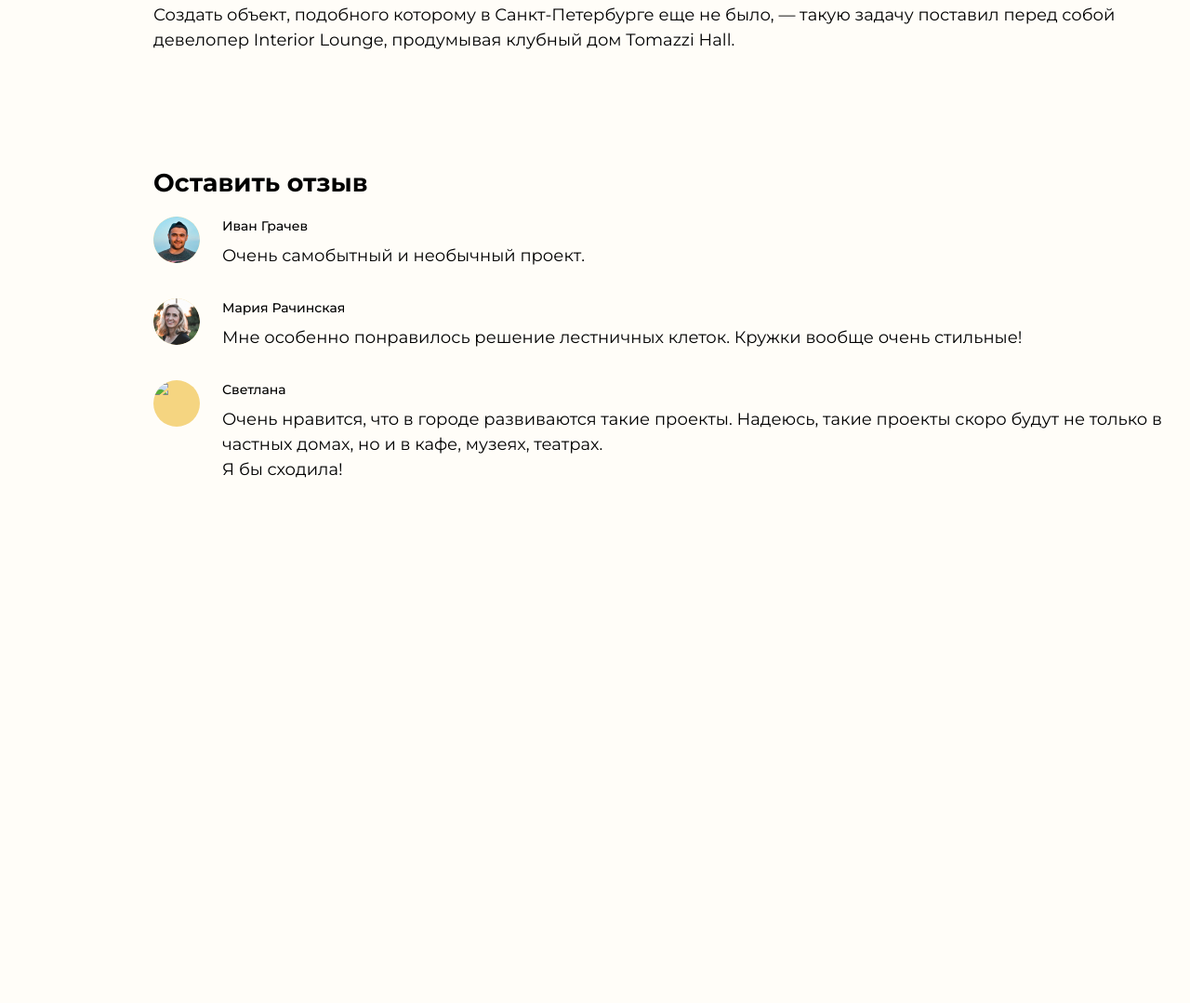
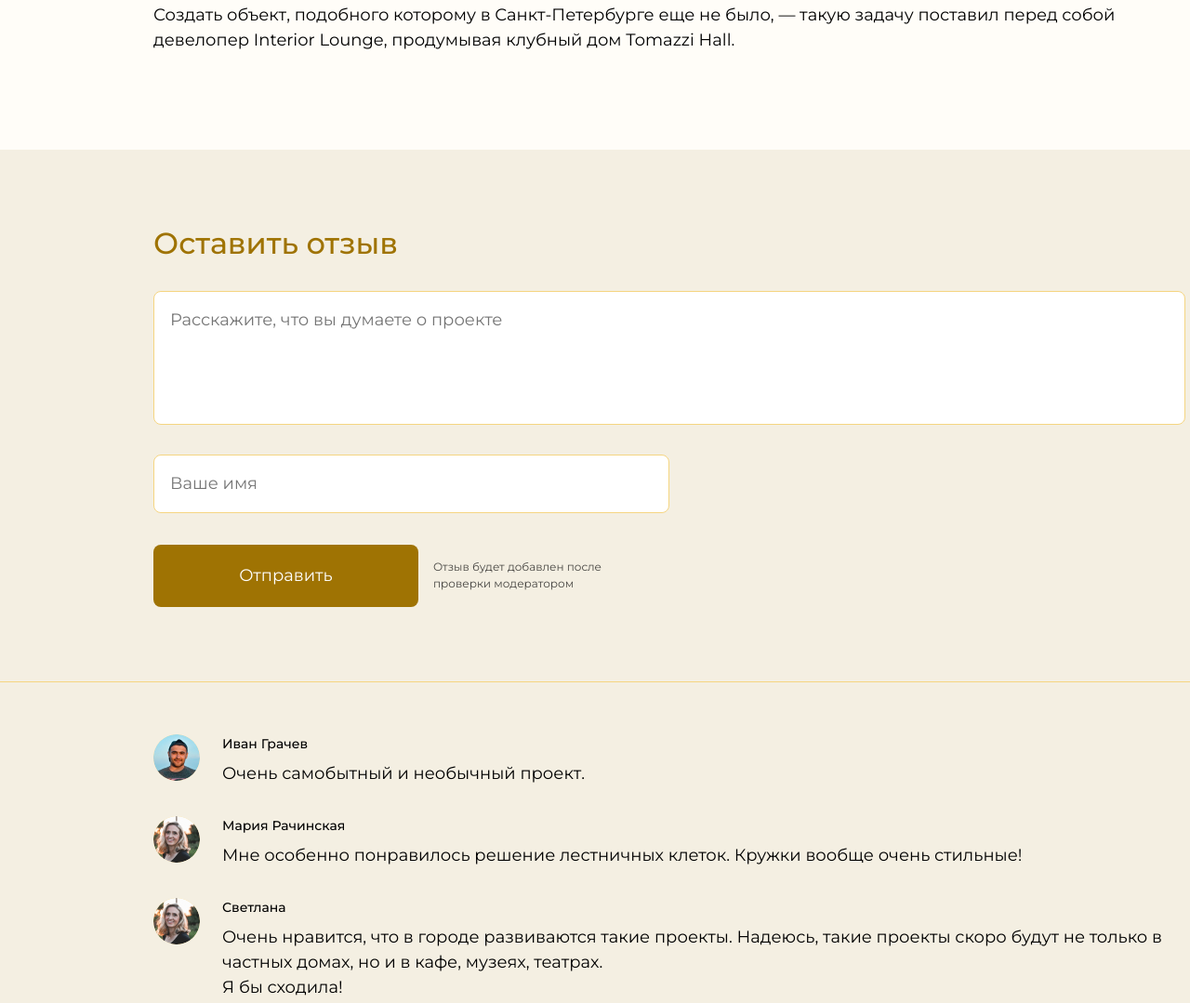
Before and after one commit to YuliaPortnova/TomazziHall, a plain HTML site: page index.html in a window 1280 px wide. Shown: the part 991-2070 px from the top of the page at 93% size. Before the commit the page ends 1510 px from the top, so only its background shows below. Drawn offline with Linux system fonts and the light colour scheme.

Commit message:
feat: добавляет стили и разметку для формы

```diff
--- a/css/style.css
+++ b/css/style.css
@@ -176,6 +176,95 @@ blockquote p {
   padding: 40px 91px;
 }
 
+.review {
+  background-color: #f4efe2;
+  border-bottom: 1px solid #f5d581;
+}
+
+.review__title {
+  font-family: "Montserrat", "Arial", sans-serif;
+  font-size: 32px;
+  font-weight: 500;
+  line-height: 39px;
+  margin: 0 0 32px 0;
+  color: #9f7303;
+}
+
+.review__wrapper {
+  padding-top: 81px;
+  padding-bottom: 56px;
+}
+
+.review__form p {
+  margin: 0 0 24px 0;
+}
+
+.wpcf7-textarea {
+  font-size: 18px;
+  line-height: 1.5;
+  font-family: "Montserrat", "Arial", sans-serif;
+  width: 100%;
+  padding: 17px;
+  box-sizing: border-box;
+  border: 1px solid #f5d581;
+  border-radius: 8px;
+  resize: none;
+}
+
+.wpcf7-text {
+  font-size: 18px;
+  line-height: 1.5;
+  font-family: "Montserrat", "Arial", sans-serif;
+  padding: 17px;
+  box-sizing: border-box;
+  border: 1px solid #f5d581;
+  border-radius: 8px;
+  margin-bottom: 10px;
+}
+
+.review__submit-area {
+  display: flex;
+  flex-wrap: wrap;
+  gap: 16px;
+  justify-content: flex-start;
+}
+
+.wpcf7-submit {
+  font-family: "Montserrat", "Arial", sans-serif;
+  font-size: 18px;
+  line-height: 1.5;
+  background-color: #9f7303;
+  color: #ffffff;
+  min-width: 285px;
+  padding: 20px 40px;
+  box-sizing: border-box;
+  border-radius: 8px;
+  border: none;
+  cursor: pointer;
+}
+
+.review__text {
+  font-size: 12px;
+  line-height: 1.5;
+  font-weight: 400;
+  opacity: 0.7;
+  width: 185px;
+  margin-top: 15px;
+}
+
+.review__form .wpcf7-text {
+  width: 50%;
+}
+
+.reviews {
+  background-color: #f4efe2;
+}
+
+.reviews__wrapper {
+  padding-top: 56px;
+  padding-bottom: 88px;
+}
+
 .reviews__list {
   margin: 0;
   padding: 0;
--- a/index.html
+++ b/index.html
@@ -73,20 +73,37 @@
       </div>
     </section>
     <section class="review">
-      <div class="wrapper">
+      <div class="wrapper review__wrapper">
         <h2 class="review__title">Оставить отзыв</h2>
         <div class="review__form">
           <div class="wpcf7">
             <form class="wpcf7__form" action="">
-
+              <p>
+                <span class="wpcf7-form-control-wrap">
+                  <textarea class="wpcf7-textarea" rows="4" placeholder="Расскажите, что вы думаете о проекте"></textarea>
+                </span>
+              </p>
+              <p>
+                <span class="wpcf7-form-control-wrap">
+                  <input type="text" class="wpcf7-text" placeholder="Ваше имя">
+                </span>
+              </p>
+              <div class="review__submit-area">
+                <p>
+                  <input type="submit" value="Отправить" class="wpcf7-submit">
+                  <span class="ajax-loader"></span>
+                </p>
+                <div class="review__text"> <!-- div лучше параграфа или span, так как к div CF7 не добавляет оберток -->
+                  Отзыв будет добавлен после проверки модератором
+                </div>
+              </div>
+            </form>
           </div>
         </div>
-
-        </form>
       </div>
     </section>
     <section class="reviews">
-      <div class="wrapper">
+      <div class="wrapper reviews__wrapper">
         <ul class="reviews__list">
           <li class="reviews__item">
             <div class="reviews__image-container">
@@ -108,7 +125,7 @@
           </li>
           <li class="reviews__item">
             <div class="reviews__image-container">
-              <img src="" alt="Фото автора отзыва." width="50" height="50">
+              <img src="images/photo2.jpg" alt="Фото автора отзыва." width="50" height="50" onerror="this.style.visibility = 'hidden'">
             </div>
             <div class="reviews__content">
               <p class="reviews__author">Светлана</p>
```
